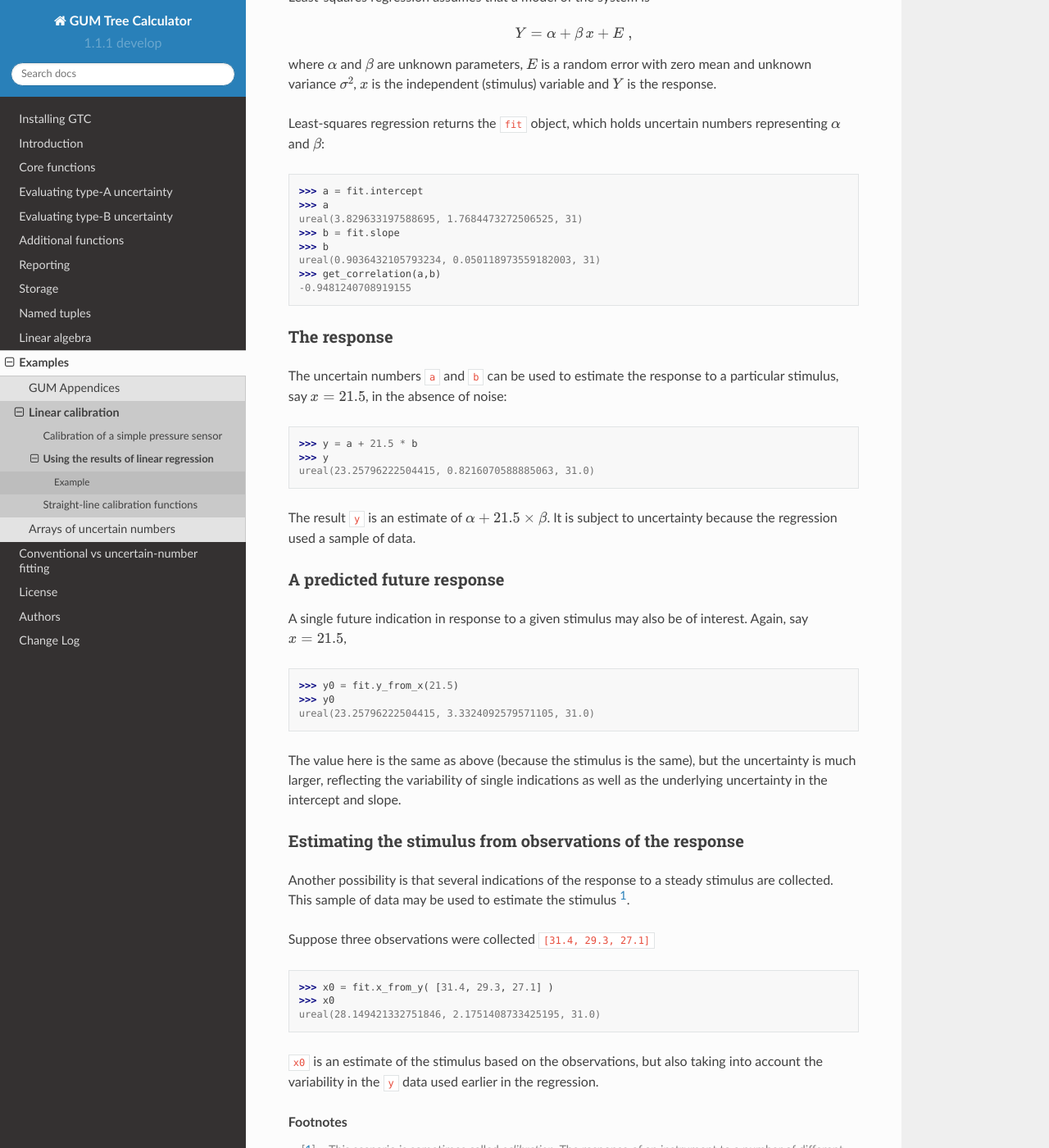
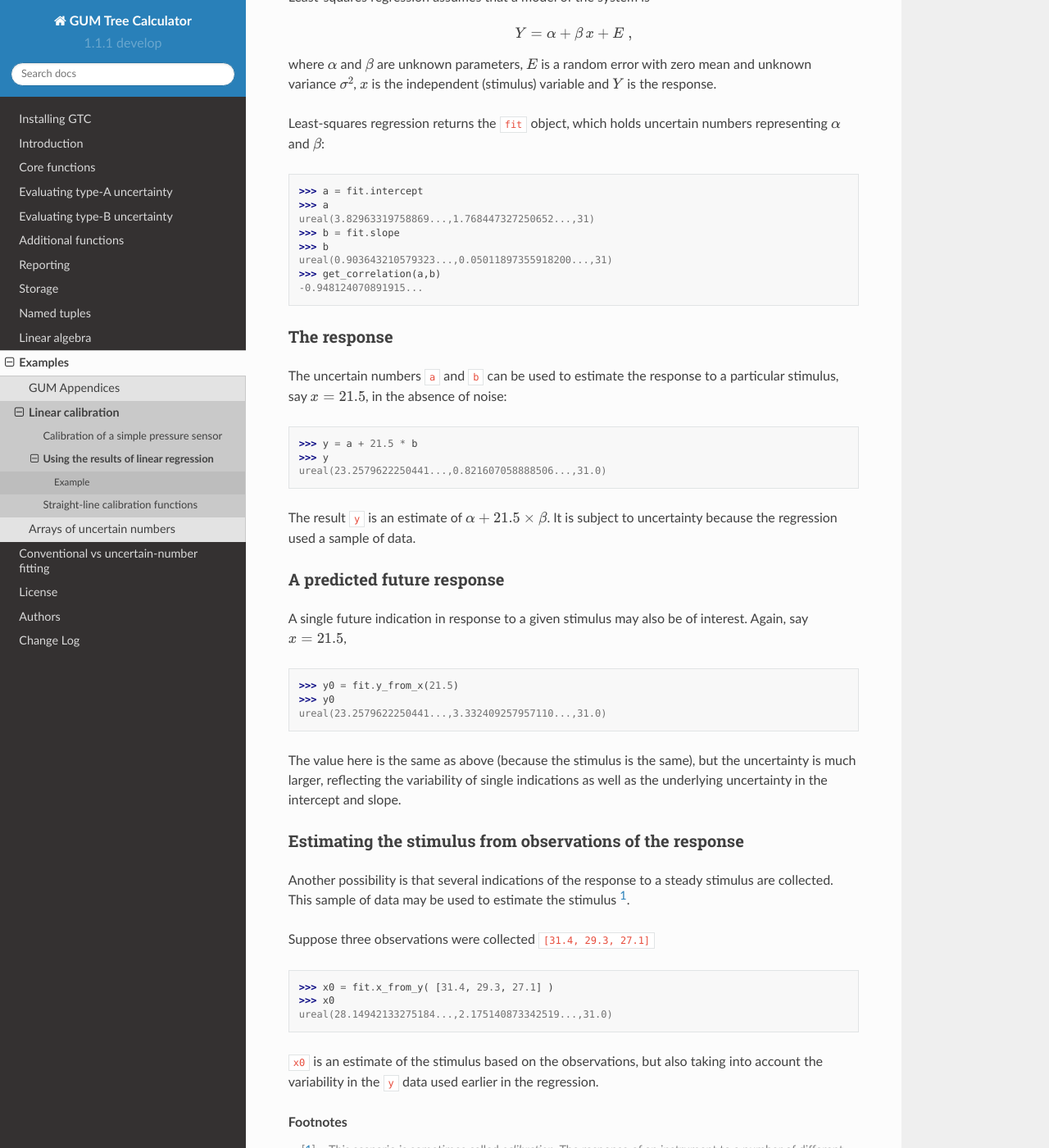
Before and after one commit to MSLNZ/GTC, a Sphinx documentation site: the page built from docs/API/linear_regression.rst, in a window 1280 px wide and 1400 px high, scrolled down 794 px. Shown: the whole window at 82% size. Built offline with Sphinx 7.4.7 and the Read the Docs theme 2.0.0, drawn with Linux system fonts in a browser that asks for light colours.

Commit message:
add ellipsis and remove whitespace in linear_regression.rst

```diff
--- a/docs/API/linear_regression.rst
+++ b/docs/API/linear_regression.rst
@@ -37,12 +37,12 @@ Least-squares regression returns the ``fit`` object, which holds uncertain numbe
 
     >>> a = fit.intercept
     >>> a
-    ureal(3.829633197588695, 1.7684473272506525, 31)
+    ureal(3.82963319758869...,1.768447327250652...,31)
     >>> b = fit.slope
     >>> b
-    ureal(0.9036432105793234, 0.050118973559182003, 31)
+    ureal(0.903643210579323...,0.05011897355918200...,31)
     >>> get_correlation(a,b)
-    -0.9481240708919155
+    -0.948124070891915...
 
 The response
 ------------
@@ -50,7 +50,7 @@ The uncertain numbers ``a`` and ``b`` can be used to estimate the response to a
 
     >>> y = a + 21.5 * b
     >>> y
-    ureal(23.25796222504415, 0.8216070588885063, 31.0)
+    ureal(23.2579622250441...,0.821607058888506...,31.0)
 
 The result ``y`` is an estimate of :math:`\alpha + 21.5 \times \beta`. It is subject to uncertainty because the regression used a sample of data.
 
@@ -60,7 +60,7 @@ A single future indication in response to a given stimulus may also be of intere
 
     >>> y0 = fit.y_from_x(21.5)
     >>> y0
-    ureal(23.25796222504415, 3.3324092579571105, 31.0)
+    ureal(23.2579622250441...,3.332409257957110...,31.0)
 
 The value here is the same as above (because the stimulus is the same), but the uncertainty is much larger, reflecting the variability of single indications as well as the underlying uncertainty in the intercept and slope.
 
@@ -72,7 +72,7 @@ Suppose three observations were collected ``[31.4, 29.3, 27.1]`` ::
 
     >>> x0 = fit.x_from_y( [31.4, 29.3, 27.1] )
     >>> x0
-    ureal(28.149421332751846, 2.1751408733425195, 31.0)
+    ureal(28.14942133275184...,2.175140873342519...,31.0)
 
 ``x0`` is an estimate of the stimulus based on the observations, but also taking into account the variability in the ``y`` data used earlier in the regression.
 
```
